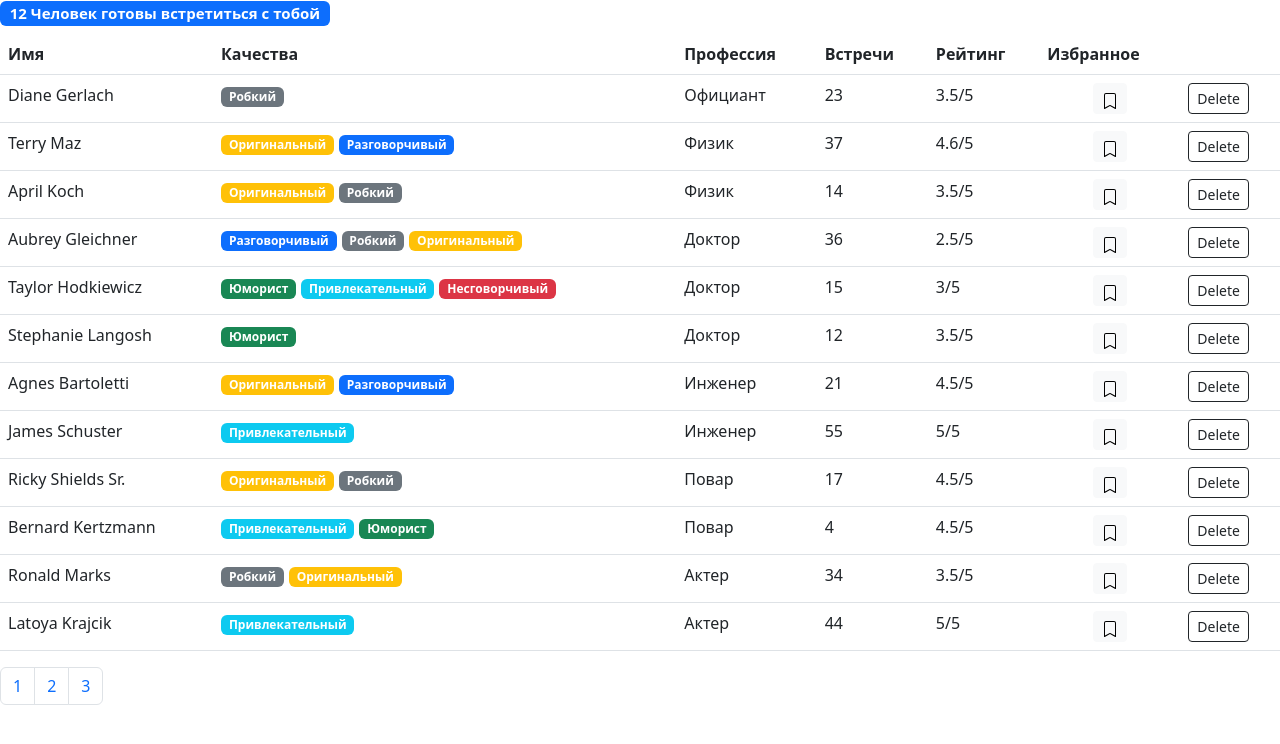
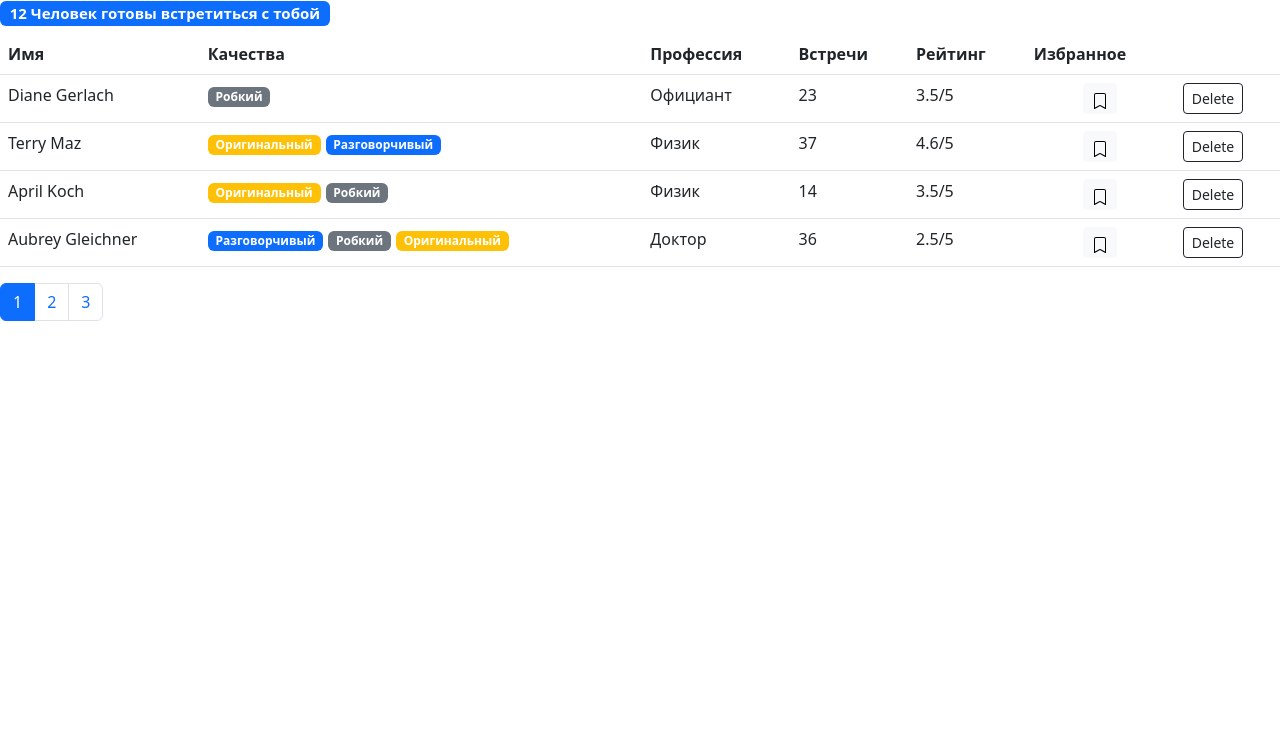
Before and after one commit to Cheder-one/KP-Fast-Company, a React (Create React App) app: page / in a window 1280 px wide. Shown: the top 744 px of the page. Built offline with nearby package versions, Linux system fonts and the light colour scheme.

Commit message:
6. [КП] Разбиение данных на страницы

```diff
--- a/src/component/pagination.jsx
+++ b/src/app/component/pagination.jsx
@@ -3,6 +3,7 @@ import _ from "lodash";
 
 const Pagination = ({ itemsCount, pageSize, onPageChange, currentPage }) => {
   const pageCount = Math.ceil(itemsCount / pageSize);
+
   if (pageCount === 1) return null;
   const pages = _.range(1, pageCount + 1);
 
@@ -11,8 +12,8 @@ const Pagination = ({ itemsCount, pageSize, onPageChange, currentPage }) => {
       <ul className="pagination">
         {pages.map((page) => (
           <li
+            key={"page_" + page}
             className={"page-item " + (page === currentPage ? "active" : "")}
-            key={"page_" + page}
           >
             <button className="page-link" onClick={() => onPageChange(page)}>
               {page}
--- a/src/component/quality.jsx
+++ b/src/app/component/quality.jsx
@@ -6,7 +6,7 @@ const Qualities = ({ user: { name, qualities } }) => {
       <td>{name}</td>
       <td>
         {qualities.map((el) => (
-          <span className={`badge bg-${el.color}`} key={el._id}>
+          <span key={el._id} className={`badge bg-${el.color}`}>
             {el.name}
           </span>
         ))}
--- /dev/null
+++ b/src/app/component/usersList.jsx
@@ -0,0 +1,54 @@
+import React, { useState } from "react";
+import User from "./user";
+import Pagination from "./pagination";
+import { paginate } from "../utils/paginate";
+
+const UsersList = ({ users, onDeleteUser, onAddBookmark }) => {
+  const count = users.length;
+  const pageSize = 4;
+  const [currentPage, setCurrentPage] = useState(1);
+
+  const handlePageChange = (pageIndex) => {
+    setCurrentPage(pageIndex);
+  };
+
+  const userCrop = paginate(users, currentPage, pageSize);
+
+  return (
+    <>
+      {count > 0 && (
+        <table className="table">
+          <thead>
+            <tr>
+              <th scope="col">Имя</th>
+              <th scope="col">Качества</th>
+              <th scope="col">Профессия</th>
+              <th scope="col">Встречи</th>
+              <th scope="col">Рейтинг</th>
+              <th scope="col">Избранное</th>
+              <th scope="col"></th>
+            </tr>
+          </thead>
+          <tbody>
+            {userCrop.map((user) => (
+              <User
+                key={user._id}
+                user={user}
+                onDeleteUser={onDeleteUser}
+                onAddBookmark={onAddBookmark}
+              />
+            ))}
+          </tbody>
+        </table>
+      )}
+      <Pagination
+        itemsCount={count}
+        pageSize={pageSize}
+        onPageChange={handlePageChange}
+        currentPage={currentPage}
+      />
+    </>
+  );
+};
+
+export default UsersList;
--- /dev/null
+++ b/src/app/utils/paginate.js
@@ -0,0 +1,4 @@
+export function paginate(items, curntPageNum, pageSize) {
+  const startIndex = (curntPageNum - 1) * pageSize;
+  return [...items].splice(startIndex, pageSize);
+}
--- a/src/component/usersList.jsx
+++ /dev/null
@@ -1,59 +0,0 @@
-import React, { useState } from "react";
-import User from "./user";
-import Pagination from "./pagination";
-
-const UsersList = ({ users, setUsers, onDeleteUser, onAddBookmark }) => {
-  const count = users.length;
-  const pageSize = 4;
-  const [currentPage, setCurrentPage] = useState();
-
-  const handlePageChange = (pageIndex) => {
-    setCurrentPage(pageIndex);
-  };
-
-  const handleDeleteUser = (id) => {
-    setUsers((prevState) => prevState.filter((user) => user._id !== id));
-  };
-
-  const renderUsersTable = () => {
-    return (
-      <>
-        {count > 0 && (
-          <table className="table">
-            <thead>
-              <tr>
-                <th scope="col">Имя</th>
-                <th scope="col">Качества</th>
-                <th scope="col">Профессия</th>
-                <th scope="col">Встречи</th>
-                <th scope="col">Рейтинг</th>
-                <th scope="col">Избранное</th>
-                <th scope="col"></th>
-              </tr>
-            </thead>
-            <tbody>
-              {users.map((user) => (
-                <User
-                  key={user._id}
-                  user={user}
-                  onDeleteUser={onDeleteUser}
-                  onAddBookmark={onAddBookmark}
-                />
-              ))}
-            </tbody>
-          </table>
-        )}
-        <Pagination
-          itemsCount={count}
-          pageSize={pageSize}
-          onPageChange={handlePageChange}
-          currentPage={currentPage}
-        />
-      </>
-    );
-  };
-
-  return renderUsersTable();
-};
-
-export default UsersList;
--- a/src/index.js
+++ b/src/index.js
@@ -2,7 +2,7 @@ import React from "react";
 import ReactDOM from "react-dom/client";
 import "./index.css";
 import "bootstrap/dist/css/bootstrap.css";
-import App from "./App";
+import App from "./app/App";
 
 import reportWebVitals from "./reportWebVitals";
 
```
Also changed, not shown: src/app/App.js (renamed from src/App.js), src/app/api/fake.api/user.api.js (renamed from src/api/fake.api/user.api.js), src/app/api/index.api.js (renamed from src/api/index.api.js), src/app/component/bookmark.jsx (renamed from src/component/bookmark.jsx), src/app/component/searchStatus.jsx (renamed from src/component/searchStatus.jsx), src/app/component/user.jsx (renamed from src/component/user.jsx).
